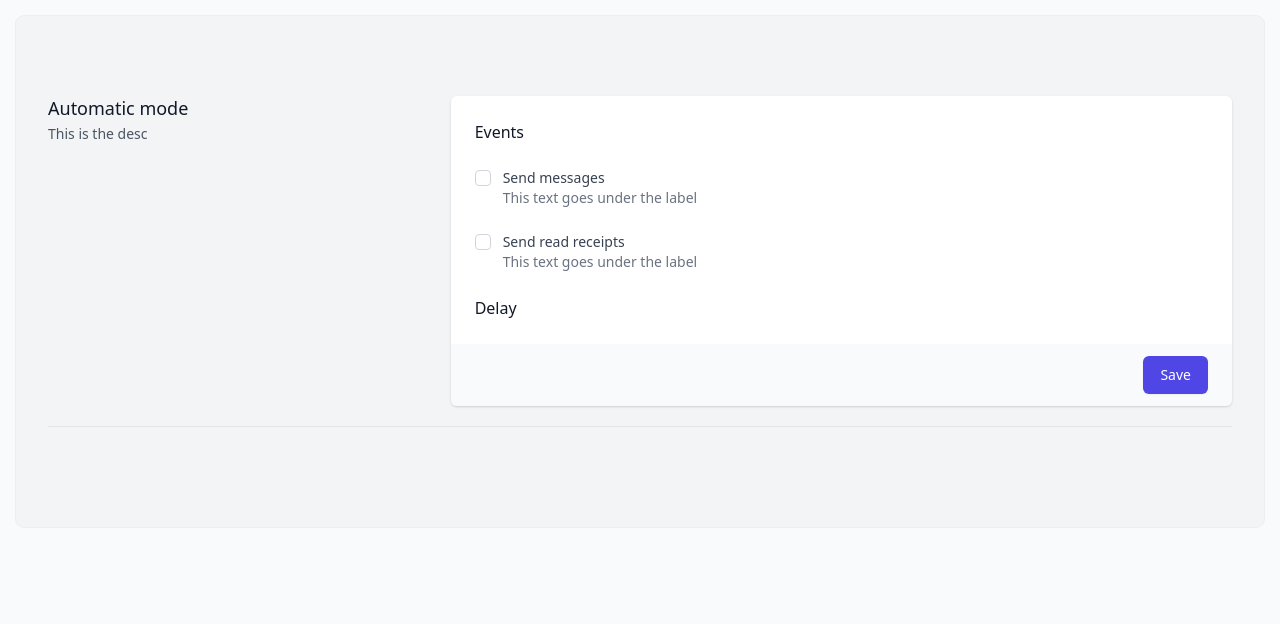
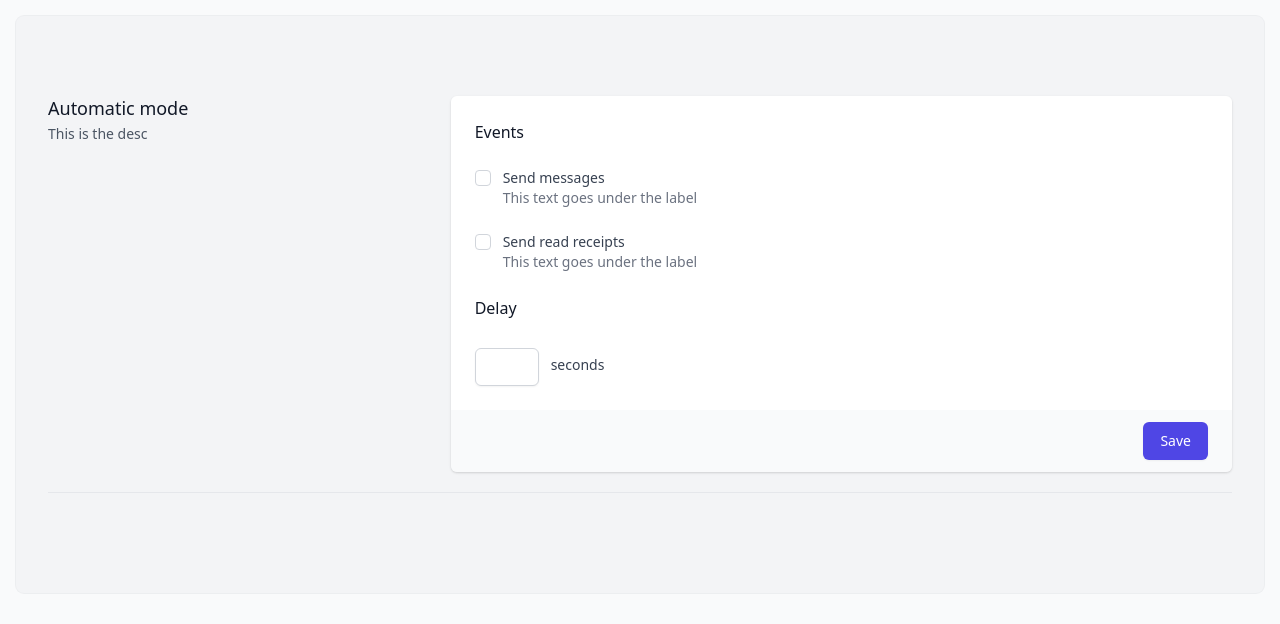
Before and after one commit to leboeuf/vue-forms, a Vue app: page / in a window 1280 px wide. Shown: the top 624 px of the page. Built offline with nearby package versions, Linux system fonts and the light colour scheme.

Commit message:
Fix input style

```diff
--- a/package.json
+++ b/package.json
@@ -1,6 +1,6 @@
 {
   "name": "@leboeuf/vue-forms",
-  "version": "0.0.4",
+  "version": "0.0.5",
   "description": "Turns JSON into pretty forms using Vue 3 and Tailwind CSS.",
   "repository": "https://github.com/leboeuf/vue-forms",
   "license": "MIT",
--- a/src/components/Form.vue
+++ b/src/components/Form.vue
@@ -64,6 +64,10 @@ export default defineComponent({
                     let model = properties
                     model.name = key
                     componentList.push(generateControl({ type: 'CheckBox', model }))
+                } else if (type === 'number') {
+                    let model = properties
+                    model.name = key
+                    componentList.push(generateControl({ type: 'Number', model }))
                 }
             })
 
@@ -84,3 +88,12 @@ function generateControl(control) {
     return control
 }
 </script>
+<style>
+[multiple],[type=date],[type=datetime-local],[type=email],[type=month],[type=number],[type=password],[type=search],[type=tel],[type=text],[type=time],[type=url],[type=week],select,textarea {
+    border-width: 1px;
+    border-radius: .375rem;
+    padding: .5rem .75rem;
+    font-size: 1rem;
+    line-height: 1.5rem
+}
+</style>
--- a/src/components/Number.vue
+++ b/src/components/Number.vue
@@ -1,6 +1,8 @@
 <template>
-  <input id="todo" name="todo" type="number" :value="value" class="mt-1 focus:ring-indigo-500 focus:border-indigo-500 block w-12 shadow-sm sm:text-sm border-gray-300 rounded-md"/>
-  <label for="todo" class="ml-3 block text-sm font-medium text-gray-700">{{ label }}</label>
+  <div class="flex items-center">
+    <input id="todo" name="todo" type="number" :value="value" class="mt-1 focus:ring-indigo-500 focus:border-indigo-500 block w-16 shadow-sm sm:text-sm border-gray-300 rounded-md"/>
+    <label for="todo" class="ml-3 block text-sm font-medium text-gray-700">{{ label }}</label>
+  </div>
 </template>
 
 <script setup>
@@ -12,6 +14,3 @@ defineProps({
   value: Number
 })
 </script>
-
-<style scoped>
-</style>
--- a/src/components/TextBox.vue
+++ b/src/components/TextBox.vue
@@ -4,7 +4,7 @@
             <label class="control-label" for="title">{{ label }}</label>
         </div>
         <div>
-            <input type="text" :placeholder="placeholder" :value="value"/>
+            <input type="text" :placeholder="placeholder" :value="value" class="mt-1 focus:ring-indigo-500 focus:border-indigo-500 block shadow-sm sm:text-sm border-gray-300 rounded-md"/>
         </div>
         <div>
             <small class="form-text text-muted">Some description of the field here</small>
```
